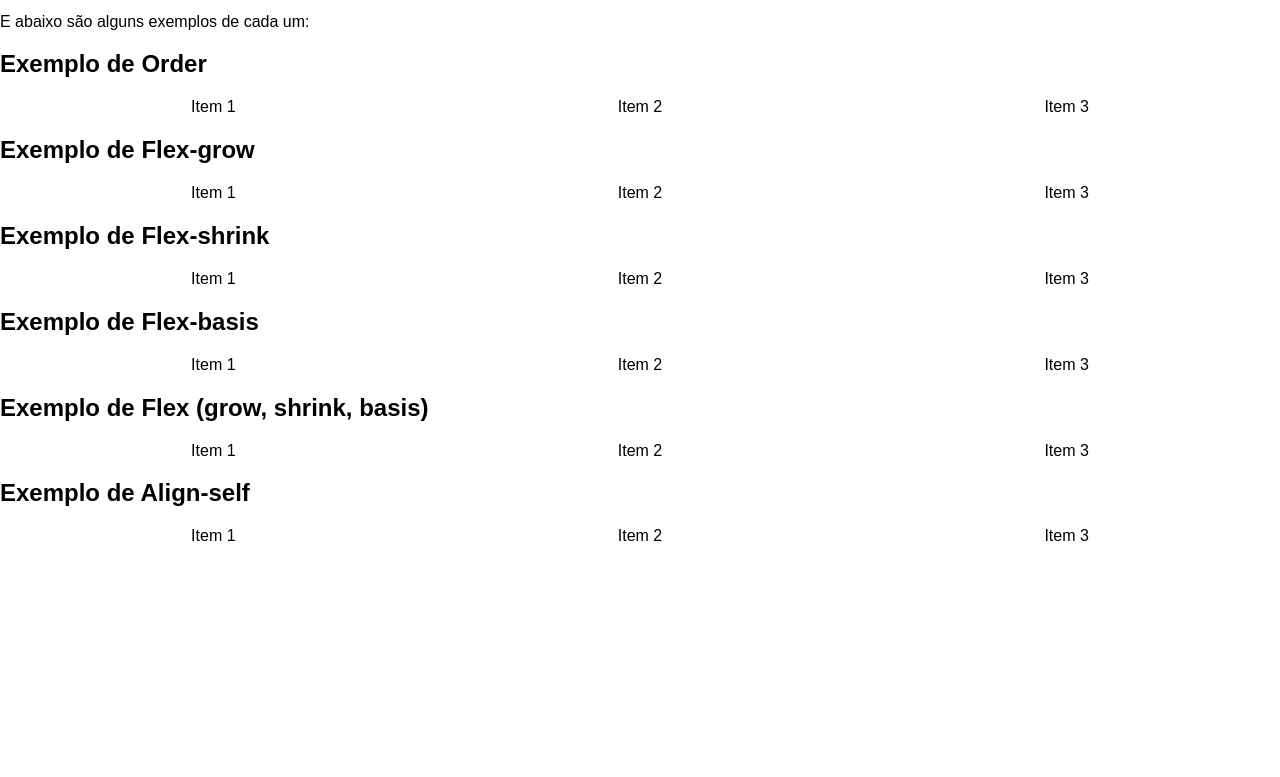
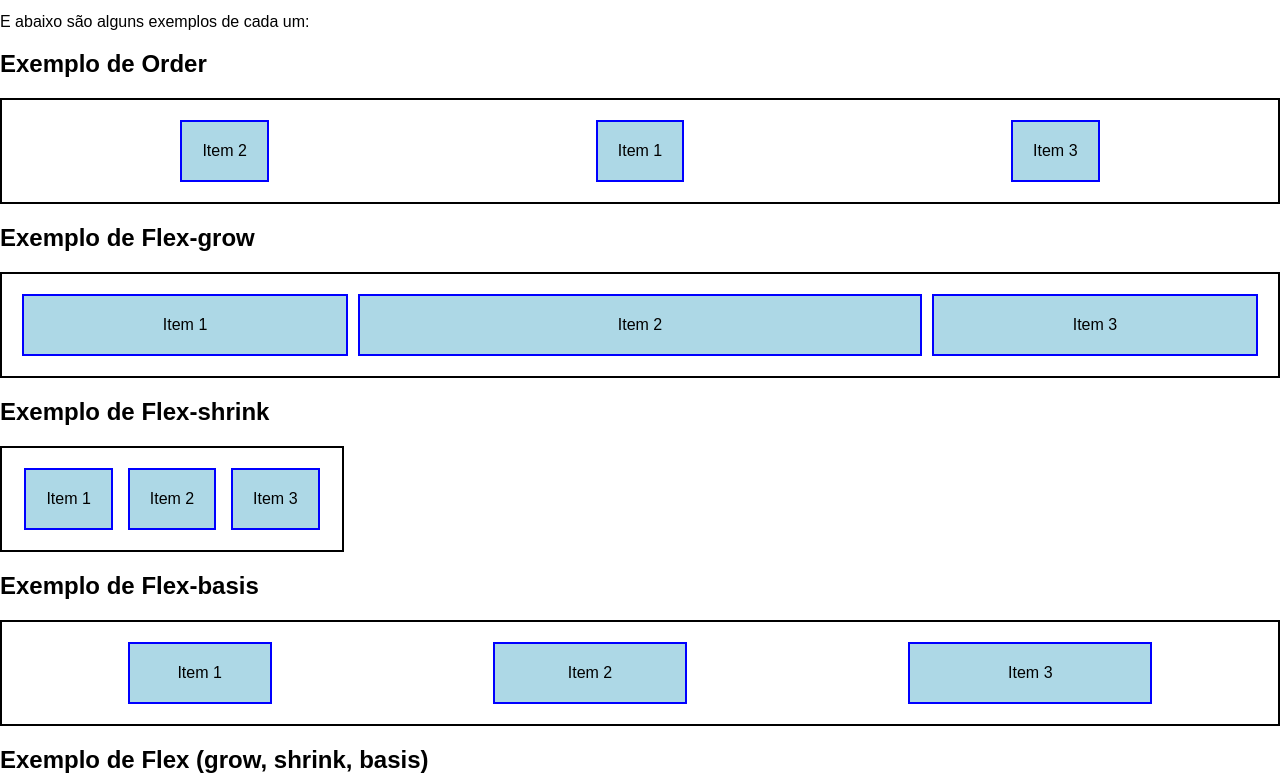
Before and after one commit to gustavonc05/trabFlex, a plain HTML site: page index.html in a window 1280 px wide. Shown: the part 729-1506 px from the top of the page. Before the commit the page ends 1274 px from the top, so only its background shows below. Drawn offline with Linux system fonts and the light colour scheme.

Commit message:
Update index.html

```diff
--- a/index.html
+++ b/index.html
@@ -72,6 +72,97 @@
       display: flex;
       justify-content: center;
     }
+
+    /* ########## Propriedade dos filhos CSS #########*/
+
+.container {
+  display: flex;
+  gap: 10px;
+  padding: 20px;
+  border: 2px solid #000;
+  margin-bottom: 20px;
+}
+
+.item {
+  background-color: lightblue;
+  padding: 20px;
+  border: 2px solid blue;
+  text-align: center;
+}
+
+/* Exemplo de order */
+.order-example .item1 {
+  order: 2;
+}
+.order-example .item2 {
+  order: 1;
+}
+.order-example .item3 {
+  order: 3;
+}
+
+/* Exemplo de flex-grow */
+.flex-grow-example .item1 {
+  flex-grow: 1;
+}
+.flex-grow-example .item2 {
+  flex-grow: 2;
+}
+.flex-grow-example .item3 {
+  flex-grow: 1;
+}
+
+/* Exemplo de flex-shrink */
+.flex-shrink-example {
+  width: 300px;
+}
+.flex-shrink-example .item1 {
+  flex-shrink: 1;
+}
+.flex-shrink-example .item2 {
+  flex-shrink: 0;
+}
+.flex-shrink-example .item3 {
+  flex-shrink: 1;
+}
+
+/* Exemplo de flex-basis */
+.flex-basis-example .item1 {
+  flex-basis: 100px;
+}
+.flex-basis-example .item2 {
+  flex-basis: 150px;
+}
+.flex-basis-example .item3 {
+  flex-basis: 200px;
+}
+
+/* Exemplo de flex */
+.flex-example .item1 {
+  flex: 1 1 100px;
+}
+.flex-example .item2 {
+  flex: 2 1 150px;
+}
+.flex-example .item3 {
+  flex: 1 2 200px;
+}
+
+/* Exemplo de align-self */
+.align-self-example {
+  height: 200px;
+  align-items: stretch;
+}
+.align-self-example .item1 {
+  align-self: flex-start;
+}
+.align-self-example .item2 {
+  align-self: center;
+}
+.align-self-example .item3 {
+  align-self: flex-end;
+}
+
   </style>
 </head>
 
@@ -116,6 +207,7 @@
   <!-- Fim Flex Container-->
   <br>
   <hr>
+
   <!-- Propriedade dos Filhos -->
   <div class="propriedades_de_filhos">
     <h1>Propriedades Filhos no Flexbox</h1>
```
